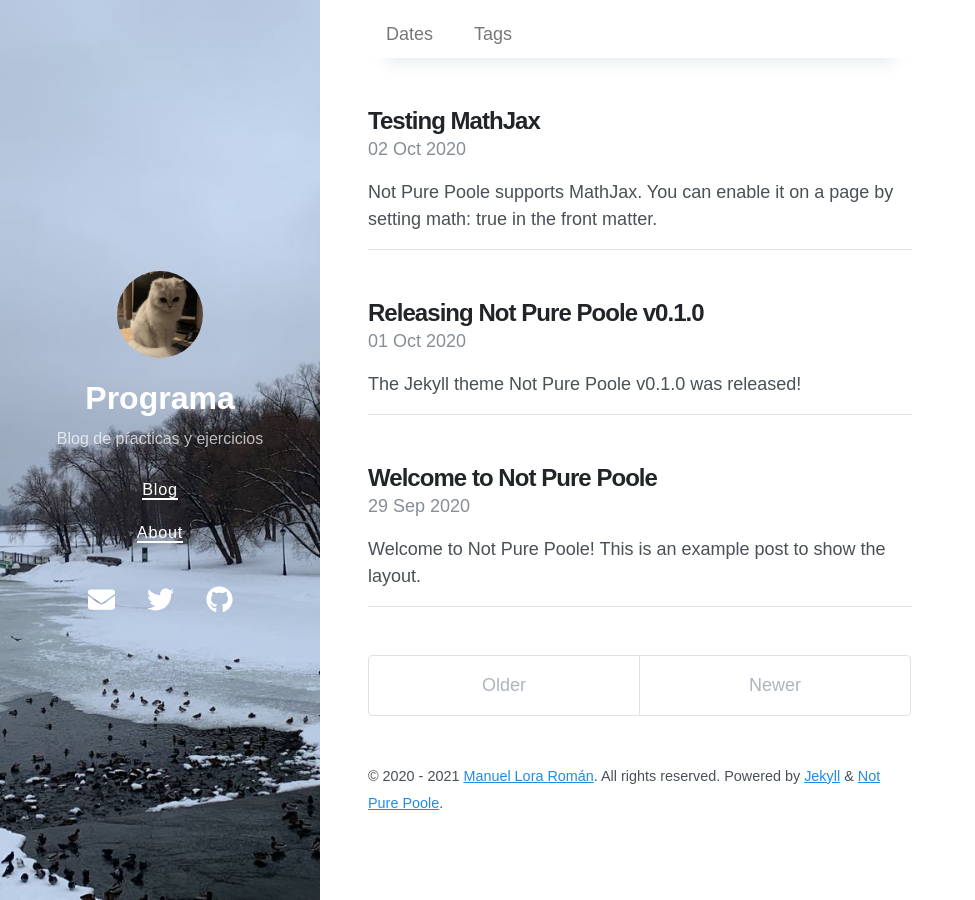
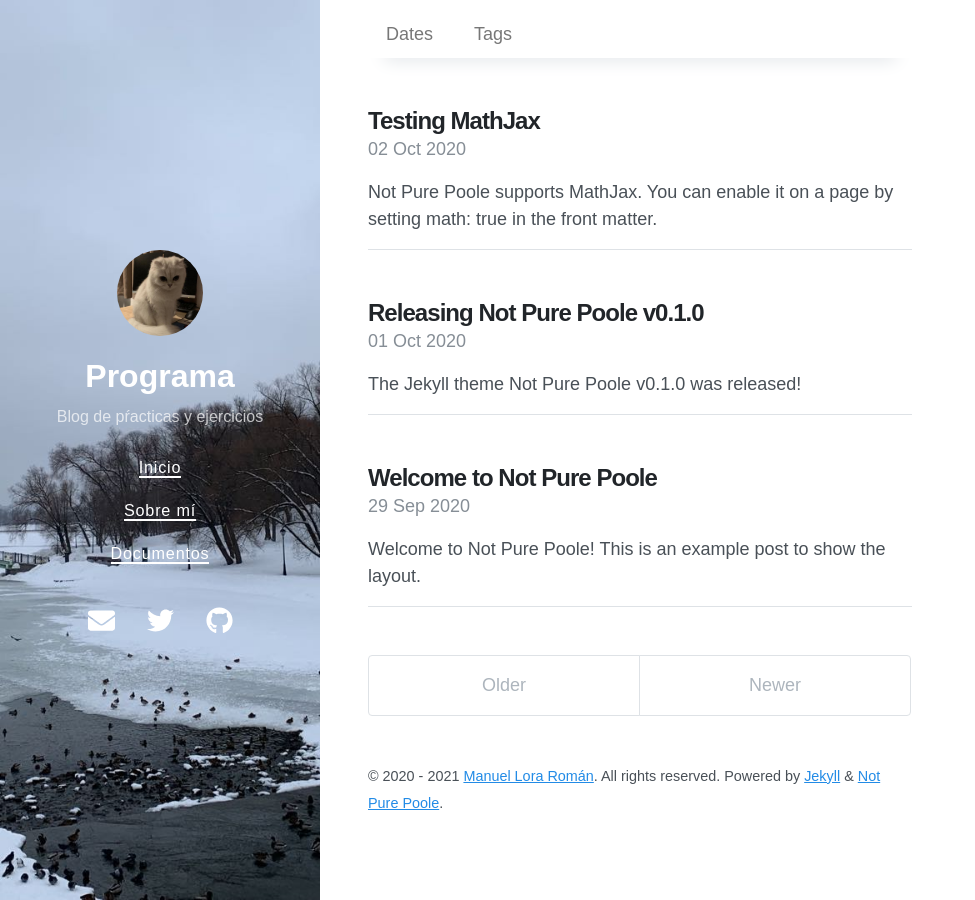
Before and after one commit to ManuelLoraRoman/manuelloraroman.github.io, a Jekyll site: the page built from index.html, in a window 1280 px wide. Shown: the whole page, without its empty margins (0-975 px from the left). Built offline with Jekyll 4.4.1, drawn with Linux system fonts in a browser that asks for light colours; nearby versions of some CDN libraries; the list of posts is cut into pages by our own code.

Commit message:
He añadido información sobre el fichero de navegación

```diff
--- a/_data/navigation.yml
+++ b/_data/navigation.yml
@@ -1,4 +1,6 @@
-- title: Blog
+- title: Inicio
   url: /
-- title: About
+- title: Sobre mí
   url: /about/
+- title: Documentos
+  url: /
```
Also changed, not shown: 10 other files.
